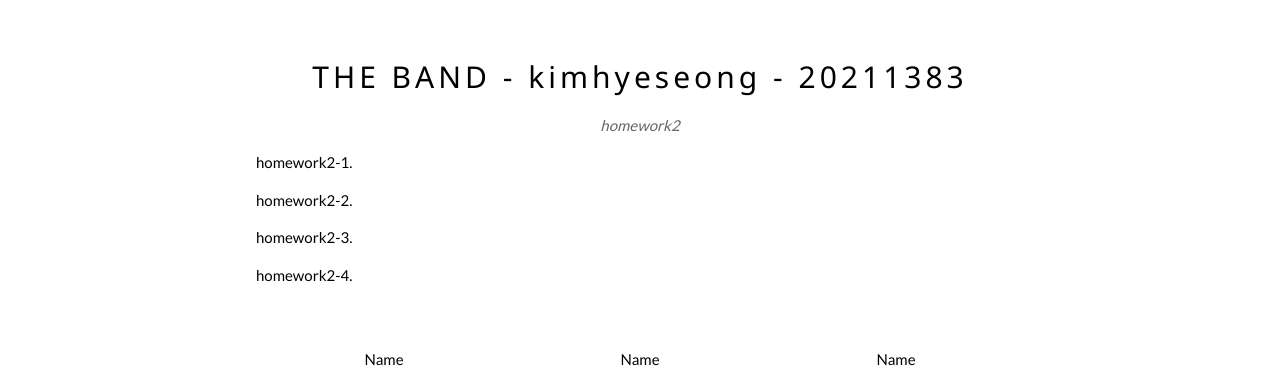
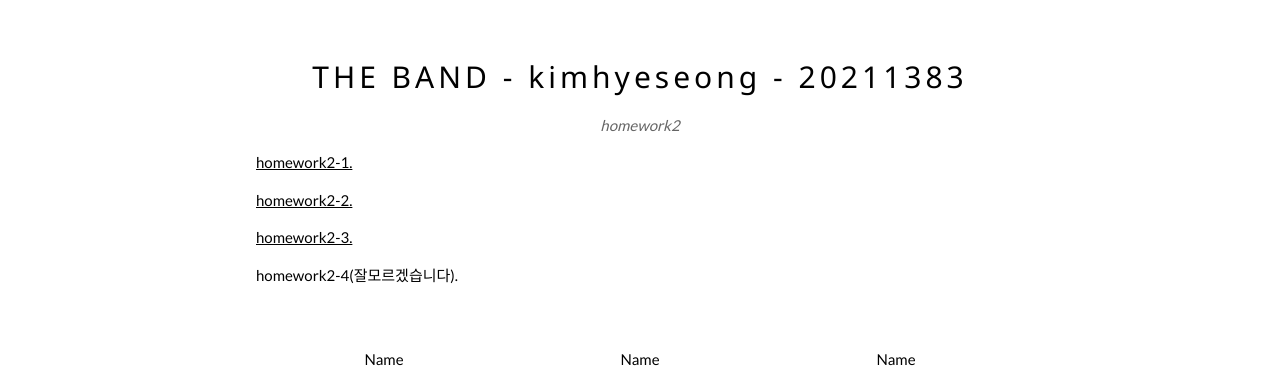
Before and after one commit to kimhyeseong1/kimhyeseong1.github.io, a plain HTML site: page index.html in a window 1280 px wide. Shown: the part 89-457 px from the top of the page. Drawn offline with nearby package versions, Linux system fonts and the light colour scheme.

Commit message:
Add files via upload

```diff
--- a/index.html
+++ b/index.html
@@ -72,10 +72,10 @@ body {font-family: "Lato", sans-serif}
   <div class="w3-container w3-content w3-center w3-padding-64" style="max-width:800px" id="band">
     <h2 class="w3-wide">THE BAND - kimhyeseong - 20211383</h2>
     <p class="w3-opacity"><i>homework2</i></p>
-    <p class="w3-justify">homework2-1.</p>
-    <p class="w3-justify">homework2-2.</p>
-    <p class="w3-justify">homework2-3.</p>
-    <p class="w3-justify">homework2-4.</p>
+    <p class="w3-justify"><a href="homework2-1.html">homework2-1.</a></p>
+    <p class="w3-justify"><a href="homework2-2.html">homework2-2.</a></p>
+    <p class="w3-justify"><a href="homework2-3.html">homework2-3.</a></p>
+    <p class="w3-justify">homework2-4(잘모르겠습니다).</p>
     <div class="w3-row w3-padding-32">
       <div class="w3-third">
         <p>Name</p>
```
